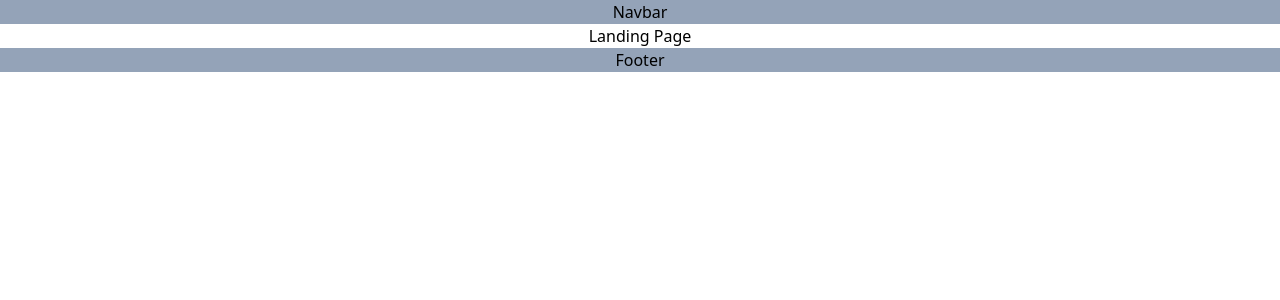
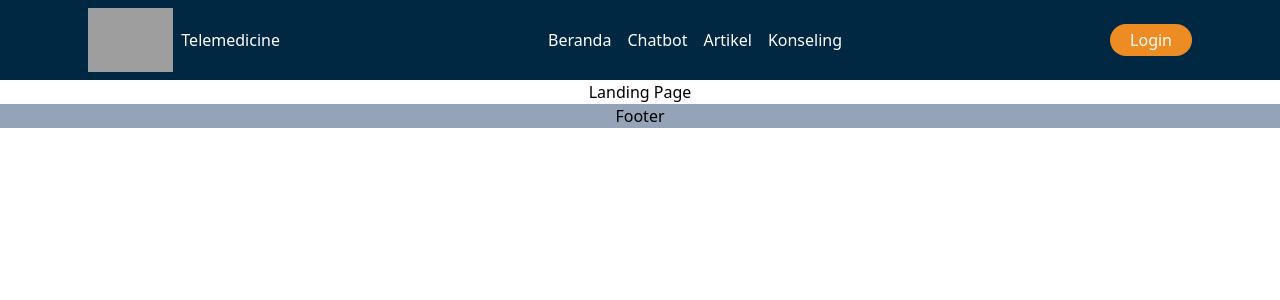
Before and after one commit to farisfian06/Capstone-Telemedicine-AI, a Vue app: page / in a window 1280 px wide. Shown: the top 300 px of the page. Built offline with nearby package versions, Linux system fonts and the light colour scheme; grey boxes are pictures that could not be loaded.

Commit message:
Update Navbar.vue

```diff
--- a/src/components/Navbar.vue
+++ b/src/components/Navbar.vue
@@ -1,6 +1,40 @@
 <template>
-  <div>
-    <h1 class="bg-slate-400 text-center">Navbar</h1>
+  <div class="w-full bg-primary">
+    <div class="container">
+      <div class="flex justify-between items-center p-2 text-white h-20">
+        <div class="flex h-full items-center gap-2">
+          <img src="/public/Logo.png" alt="" class="h-full object-contain" />
+          <router-link to="/">Telemedicine</router-link>
+        </div>
+        <ul class="flex gap-4">
+          <router-link
+            class="hover:text-secondary ease-in-out duration-300"
+            to="/"
+            >Beranda</router-link
+          >
+          <router-link
+            class="hover:text-secondary ease-in-out duration-300"
+            to="/chatbot"
+            >Chatbot</router-link
+          >
+          <router-link
+            class="hover:text-secondary ease-in-out duration-300"
+            to="/artikel"
+            >Artikel</router-link
+          >
+          <router-link
+            class="hover:text-secondary ease-in-out duration-300"
+            to="/konseling"
+            >Konseling</router-link
+          >
+        </ul>
+        <button
+          class="px-5 py-1 bg-secondary rounded-full hover:bg-slate-50 hover:text-primary ease-in-out duration-300"
+        >
+          <router-link to="/login">Login</router-link>
+        </button>
+      </div>
+    </div>
   </div>
 </template>
 
```
